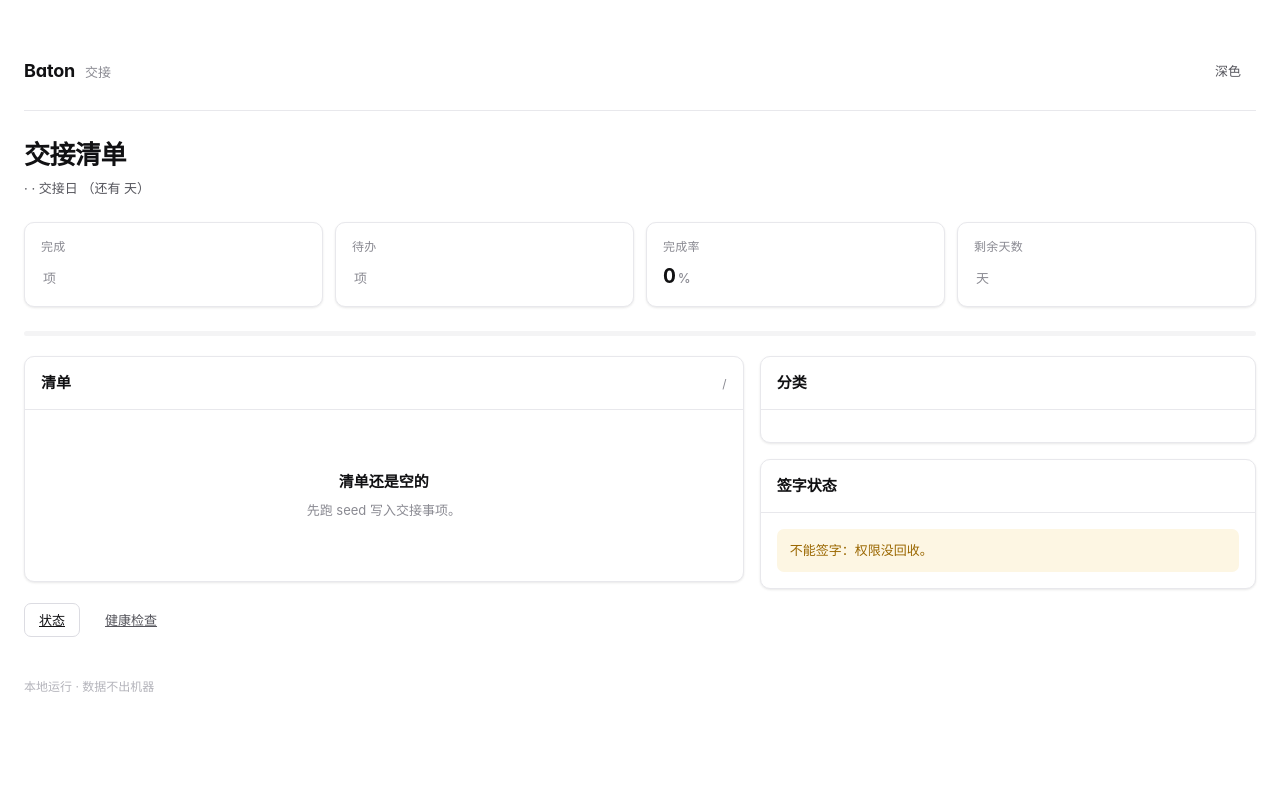
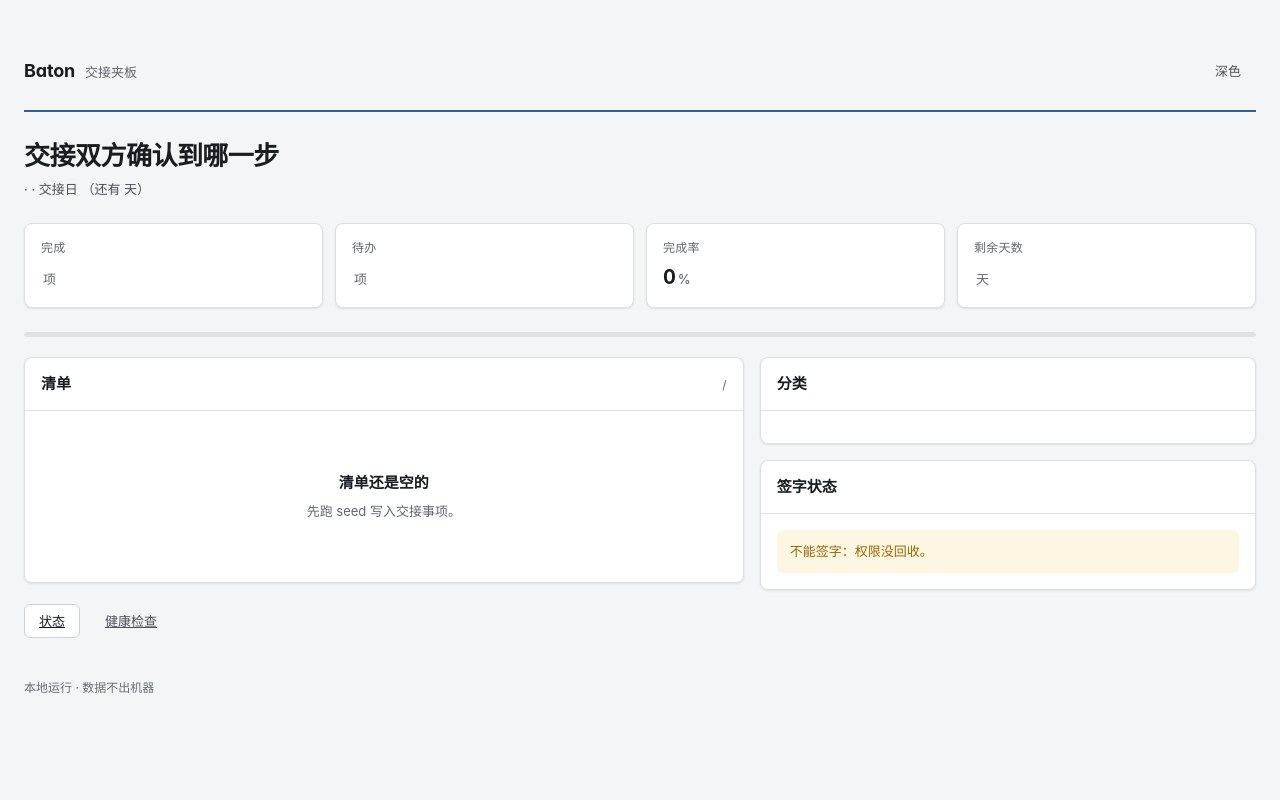
Before and after one commit to wushiyi105-jpg/baton, a FastAPI app: template templates/index.html in a window 1280 px wide. Run offline with FastAPI, Linux system fonts and the light colour scheme; the template is opened without the code that fills it, so the values that code supplies are empty; parts of the project's set-up code (start-up, migrations or seed data) failed here and were passed over.

Commit message:
feat(ui): 按产品任务重做专属首屏与视觉

```diff
--- /dev/null
+++ b/static/theme.css
@@ -0,0 +1,26 @@
+:root {
+  --bg: #F4F5F6;
+  --bg-subtle: #ECEEF0;
+  --bg-muted: #DFE3E6;
+  --card: #FFFFFF;
+  --text: #191D22;
+  --text-2: #4a5158;
+  --text-3: #60676e;
+  --text-4: #696e73;
+  --border: #DCE1E5;
+  --border-2: #CBD2D8;
+  --border-3: #B6BEC6;
+  --accent: #2F5F9E;
+  --accent-soft: #E7EFF8;
+  --accent-ink: #244A7A;
+  --radius: 8px;
+  --radius-sm: 6px;
+  --radius-lg: 12px;
+}
+:root[data-theme="dark"] {
+  --accent: #82AEE5;
+  --accent-soft: #162842;
+  --accent-ink: #BBD3F2;
+}
+.topbar { border-bottom: 2px solid var(--accent); }
+.checklist .check { border-bottom-style: dashed; }
--- a/static/ui.css
+++ b/static/ui.css
@@ -325,3 +325,25 @@ hr.sep { border: 0; border-top: 1px solid var(--border); margin: 24px 0; }
 .board-item:last-child { border-bottom: 0; padding-bottom: 0; }
 .board-item .t { font-size: var(--fs-sm); font-weight: 600; }
 .board-item .why { color: var(--text-3); font-size: var(--fs-xs); margin-top: 2px; line-height: 1.5; }
+
+
+.daywall { display: grid; grid-template-columns: repeat(auto-fit, minmax(112px, 1fr)); gap: 8px; }
+.daytile { border: 1px solid var(--border); border-radius: var(--radius-sm); padding: 10px; background: var(--bg-subtle); min-height: 96px; }
+.daytile .d { font-size: var(--fs-2xs); color: var(--text-3); letter-spacing: .05em; }
+.daytile .shift { margin-top: 5px; font-size: var(--fs-xs); color: var(--text-2); display: flex; gap: 5px; }
+.daytile .shift b { color: var(--text); font-weight: 600; min-width: 28px; }
+.offers { display: grid; grid-template-columns: repeat(auto-fit, minmax(280px, 1fr)); gap: 12px; }
+.offer { border: 1px solid var(--border); border-radius: var(--radius); padding: 16px; background: var(--bg-subtle); }
+.offer .co { font-size: var(--fs-sm); font-weight: 600; }
+.offer .amount { margin: 6px 0 2px; font-size: var(--fs-2xl); font-weight: 650; font-variant-numeric: tabular-nums; letter-spacing: -.02em; }
+.offer .amount small { font-size: var(--fs-xs); font-weight: 500; color: var(--text-3); margin-left: 3px; }
+.offer dl { margin: 12px 0 0; display: grid; grid-template-columns: 1fr auto; gap: 5px; font-size: var(--fs-xs); }
+.offer dt { color: var(--text-3); }
+.offer dd { margin: 0; color: var(--text); font-variant-numeric: tabular-nums; }
+.ticket { border: 2px dashed var(--border-3); border-radius: var(--radius); padding: 16px; background: var(--bg-subtle); }
+.ticket .label { font-size: var(--fs-2xs); letter-spacing: .12em; color: var(--text-3); text-transform: uppercase; }
+.ticket .price { font-family: var(--mono); font-size: var(--fs-3xl); font-weight: 650; letter-spacing: -.03em; margin-top: 4px; }
+.chips { display: flex; flex-wrap: wrap; gap: 6px; margin-bottom: 16px; }
+
+
+.row-end { display: flex; gap: 8px; align-items: center; margin-left: auto; flex: none; }
--- a/templates/_macros.html
+++ b/templates/_macros.html
@@ -7,6 +7,7 @@
   <meta name="viewport" content="width=device-width, initial-scale=1">
   <title>{{ name }} · {{ tagline }}</title>
   <link rel="stylesheet" href="/static/ui.css">
+  <link rel="stylesheet" href="/static/theme.css">
 </head>
 <body>
   <main class="shell{% if wide %} shell--wide{% endif %}">
--- a/templates/index.html
+++ b/templates/index.html
@@ -1,6 +1,6 @@
 {% from "_macros.html" import shell, head, stats, card, tag, empty, note %}
-{% call shell("Baton", "交接", true) %}
-{{ head("交接清单", inst.who ~ " · " ~ inst.role ~ " · 交接日 " ~ inst.due_on ~ "（还有 " ~ left ~ " 天）") }}
+{% call shell("Baton", "交接夹板", true) %}
+{{ head("交接双方确认到哪一步", inst.who ~ " · " ~ inst.role ~ " · 交接日 " ~ inst.due_on ~ "（还有 " ~ left ~ " 天）") }}
 
 {{ stats([
   ("完成", c.done, "项"),
```
